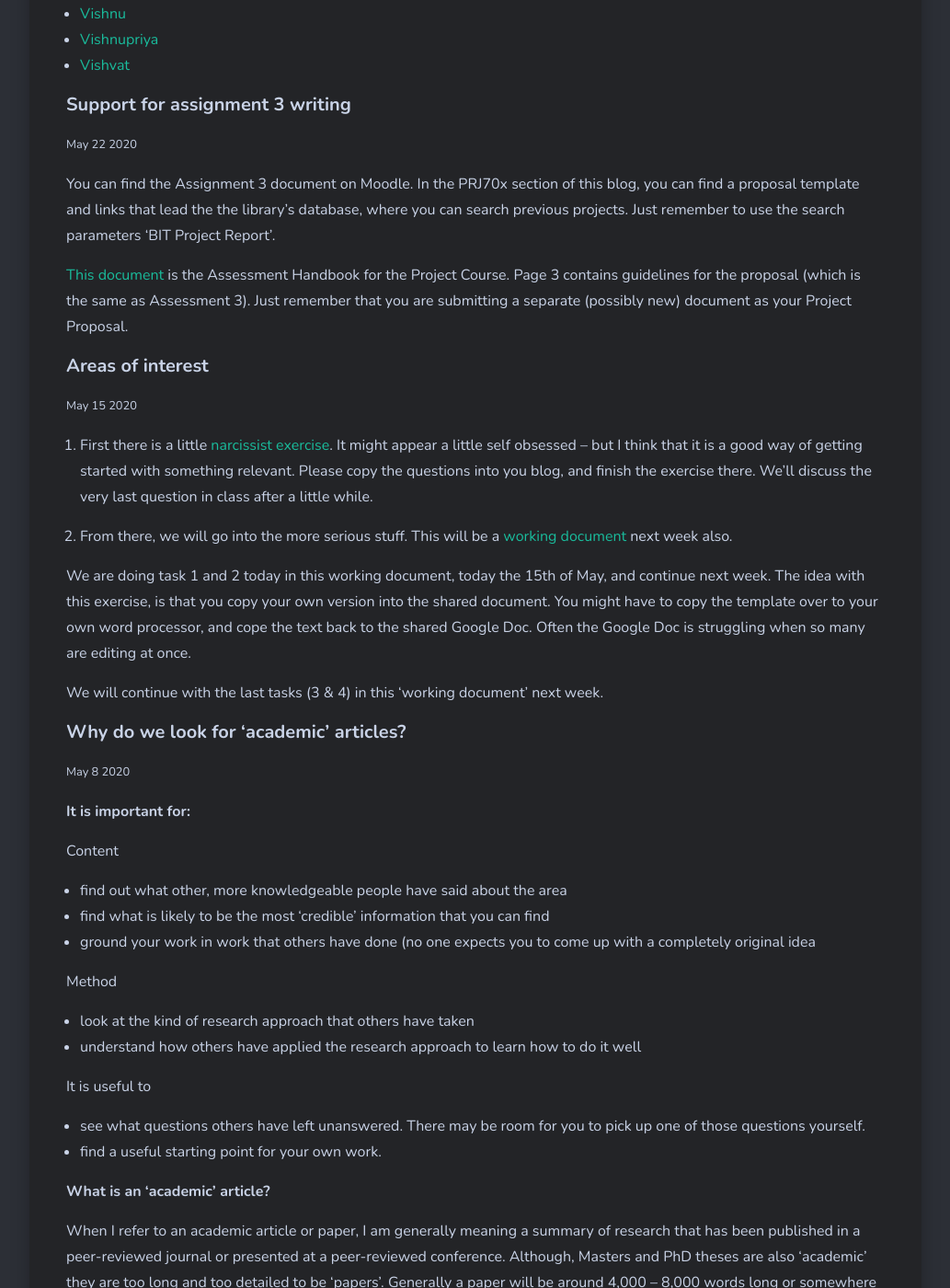
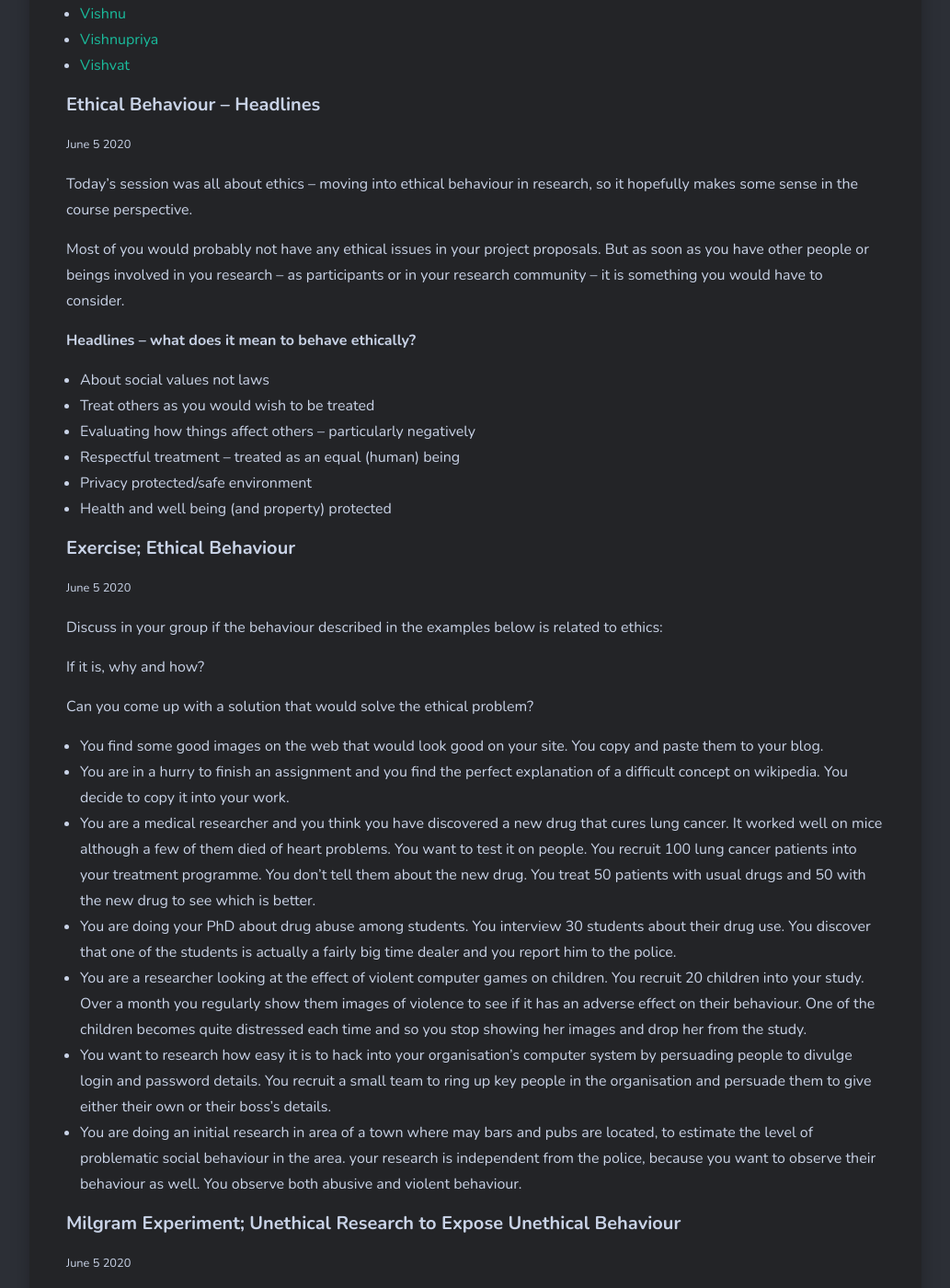
Before and after one commit to larsoliverdam/nmit, a Jekyll site: the page built from _pages/RES701.md, in a window 1280 px wide and 1400 px high, scrolled down 1570 px. Shown: the whole window at 92% size, without its empty margins (123-1156 px from the left). Built offline with Jekyll 4.4.1, drawn with Linux system fonts in a browser that asks for light colours; nearby versions of some CDN libraries; comment, search, counter and statistics services are not loaded; some of the changed text lies outside the part shown; grey boxes are pictures that could not be loaded.

Commit message:
ethical session into RES701

```diff
--- a/_pages/RES701.md
+++ b/_pages/RES701.md
@@ -33,6 +33,45 @@ image: 08.jpg
 * [Vishnu](https://res701vvblog.wordpress.com/)
 * [Vishnupriya](https://vpnavigants.wordpress.com/)
 * [Vishvat](https://researchmthds.wordpress.com/)
+
+#### Ethical Behaviour – Headlines
+<small>June 5 2020</small>
+
+Today’s session was all about ethics – moving into ethical behaviour in research, so it hopefully makes some sense in the course perspective.
+
+Most of you would probably not have any ethical issues in your project proposals. But as soon as you have other people or beings involved in you research – as participants or in your research community – it is something you would have to consider.
+
+**Headlines  – what does it mean to behave ethically?**
+
+* About social values not laws
+* Treat others as you would wish to be treated
+* Evaluating how things affect others – particularly negatively
+* Respectful treatment – treated as an equal (human) being
+* Privacy protected/safe environment
+* Health and well being (and property) protected
+
+#### Exercise; Ethical Behaviour
+<small>June 5 2020</small>
+
+Discuss in your group if the behaviour described in the examples below is related to ethics:
+
+If it is, why and how?
+
+Can you come up with a solution that would solve the ethical problem?
+
+* You find some good images on the web that would look good on your site.  You copy and paste them to your blog.
+* You are in a hurry to finish an assignment and you find the perfect explanation of a difficult concept on wikipedia. You decide to copy it into your work.
+* You are a medical researcher and you think you have discovered a new drug that cures lung cancer.  It worked well on mice although a few of them died of heart problems. You want to test it on people.  You recruit 100 lung cancer patients into your treatment programme. You don’t tell them about the new drug.  You treat 50 patients with usual drugs and 50 with the new drug to see which is better.
+* You are doing your PhD about drug abuse among students.  You interview 30 students about their drug use. You discover that one of the students is actually a fairly big time dealer and you report him to the police.
+* You are a researcher looking at the effect of violent computer games on children.  You recruit 20 children into your study. Over a month you regularly show them images of violence to see if it has an adverse effect on their behaviour.  One of the children becomes quite distressed each time and so you stop showing her images and drop her from the study.
+* You want to research how easy it is to hack into your organisation’s computer system by persuading people to divulge login and password details.  You recruit a small team to ring up key people in the organisation and persuade them to give either their own or their boss’s details.
+* You are doing an initial research in area of a town where may bars and pubs are located, to estimate the level of problematic social behaviour in the area. your research is independent from the police, because you want to observe their behaviour as well. You observe both abusive and violent behaviour.
+
+#### Milgram Experiment; Unethical Research to Expose Unethical Behaviour
+<small>June 5 2020</small>
+
+<iframe src="https://player.vimeo.com/video/274998912" width="640" height="480" frameborder="0" allow="autoplay; fullscreen" allowfullscreen></iframe>
+<p><a href="https://vimeo.com/274998912">Stanley Milgram: Obedience (1965)</a> from <a href="https://vimeo.com/malcontentpix">Jamie Palmer</a> on <a href="https://vimeo.com">Vimeo</a>.</p>
 
 #### Support for assignment 3 writing
 <small>May 22 2020</small>
```
